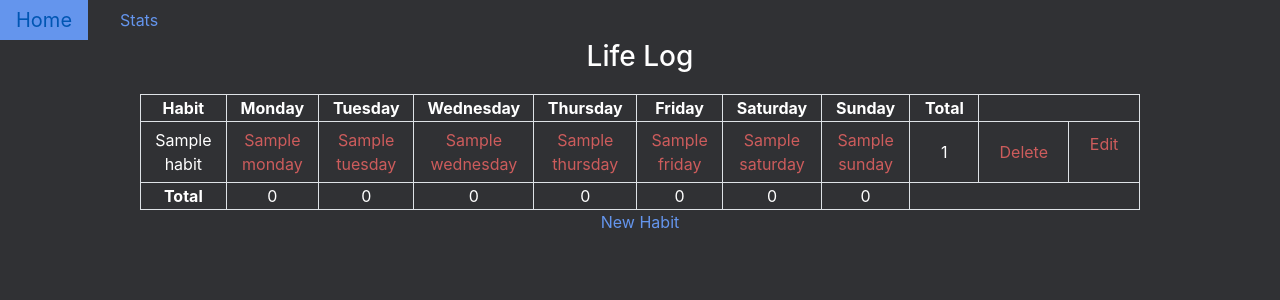
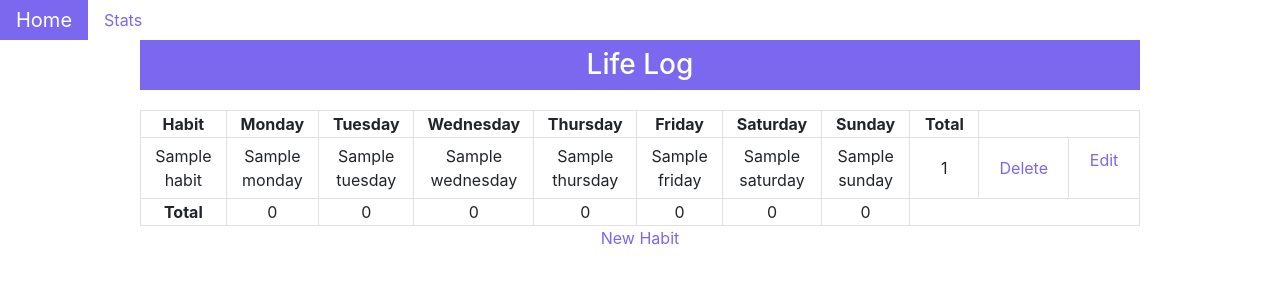
Before and after one commit to jennifercarreno/habit-log, a Flask app: page / in a window 1280 px wide. Shown: the top 300 px of the page. Run offline with Flask 2, Linux system fonts and the light colour scheme; a database or web service that is not in the repository returns one stand-in record (values such as "Sample title"); some libraries are stand-ins or nearby versions.

Commit message:
edited css

```diff
--- a/static/styles.css
+++ b/static/styles.css
@@ -13,39 +13,62 @@ td {
 }
 body {
     text-align: center;
-    background-color:rgb(48, 49, 52);
-    color: white;
 }
 
 .card {
     border: none;
-    background-color: rgb(48, 49, 52);
 }
 
 
 a {
-    color: cornflowerblue;
+    color:mediumslateblue;
 }
 
 .active {
-    background-color: cornflowerblue;
+    background-color:mediumslateblue;
     color: white;
+
 }
 
-.check {
-    color:indianred;
-}
 
 button {
-    background-color: rgb(48, 49, 52);
-    color: indianred;
+    color: mediumslateblue;
+    background-color: white;
     border: none;
 }
 
 button:hover {
-    color: lightcoral;
+    color: cornflowerblue;
 }
 
-a:hover:not(.active) {
-    color: lightskyblue;
+a:hover:not(.active, .nav-item) {
+    color:cornflowerblue;
 }
+
+.nav-item:hover {
+    background-color:mediumslateblue;
+    color: white;
+}
+
+.active:hover {
+    color: white;
+}
+
+.title {
+    background-color: mediumslateblue;
+    color: white;
+    width: 1000px;
+}
+
+h5 {
+    color: mediumslateblue;
+}
+
+img {
+    width: 200px;
+}
+
+h2 {
+    text-align: left;
+    padding-bottom: 2rem;
+}
--- a/templates/home.html
+++ b/templates/home.html
@@ -3,11 +3,11 @@
 
 {% block content %}
     <div class = "nav">
-        <a class="navbar-brand nav-link active" href="/">Home <span class="sr-only">(current)</span></a>
+        <a class="navbar-brand nav-link active mx-0" href="/">Home </a>
         <a class="nav-item nav-link" href="/habits/stats">Stats</a>
     </div>
 
-    <h3 class="title"> Life Log </h3>
+    <h3 class="title container py-2"> Life Log </h3>
 
     <table class = "table-bordered">
         <tr>
```
Also changed, not shown: templates/stats.html (+5 -6 lines).
